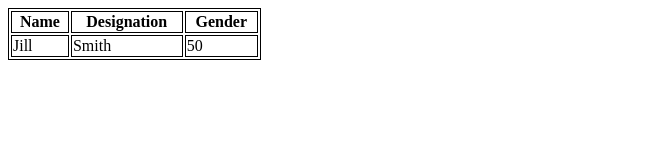
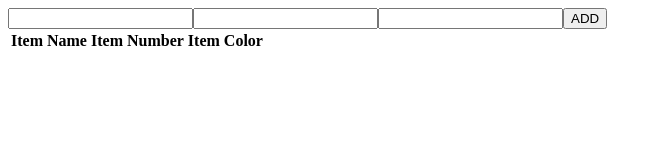
Before and after one commit to mpuckett159/mpuckett159.github.io, a plain HTML site: page index.html in a window 1280 px wide. Shown: the whole page, without its empty margins (0-662 px from the left). Drawn offline with nearby package versions, Linux system fonts and the light colour scheme.

Commit message:
add jquery
pulling example from web on how to allow users to enter data into a form and update the table

```diff
--- a/index.html
+++ b/index.html
@@ -1,25 +1,37 @@
-<!doctype html>
+<!DOCTYPE html>
 <html>
 <head>
-    <title>This is the title of the webpage!</title>
-    <style>
-      table, th, td {
-        border: 1px solid black;
-      }
-    </style>
+<script src="https://code.jquery.com/jquery-2.1.4.js"></script>
+  <meta charset="utf-8">
+  <meta name="viewport" content="width=device-width">
+  <title>JS Bin</title>
 </head>
 <body>
-    <table style="width:20%">
+  <input type="text" id="one"><input type="text" id="two"><input type="text" id="three"><button onclick="addRow()">ADD</button>
+<table id="inventory">
+  <thead>
     <tr>
-        <th>Name</th>
-        <th>Designation</th>
-        <th>Gender</th>
+      <th>Item Name</th>
+      <th>Item Number</th>
+      <th>Item Color</th>
     </tr>
-      <tr>
-        <td>Jill</td>
-        <td>Smith</td>
-        <td>50</td>
-      </tr>
+  </thead>
+  <tbody id="screen">
+  </tbody>
 </table>
 </body>
+  <script>
+    $( document ).ready(function(){
+      $('#screen').html(localStorage.getItem("data"));
+
+    });
+    function addRow(){
+      var str = '<tr class = "boxType"><td>'+$('#one').val()+'</td>\
+  <td>'+$('#two').val()+'</td>\
+  <td>'+$('#three').val()+'</td>\
+</tr>'
+      $('#screen').append(str);
+      localStorage.setItem("data", $('#screen').html());
+    }
+  </script>
 </html>
```
Lines whose indentation alone changed are shown as unchanged.
